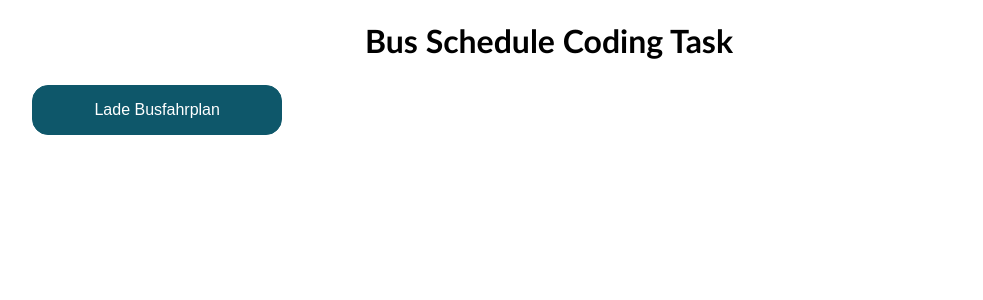
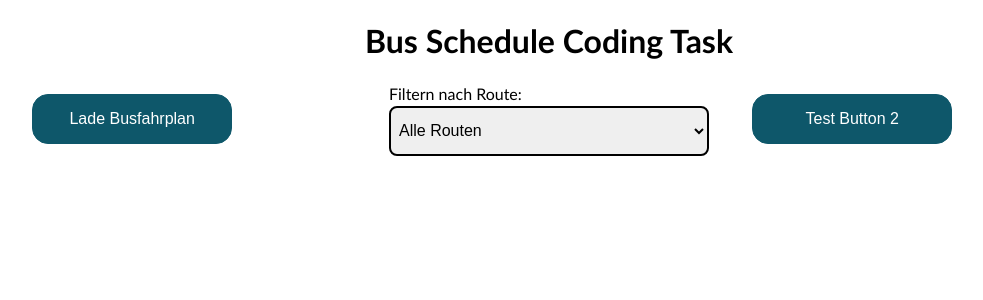
Before and after one commit to DepTrai95/bus-schedule-coding-task, a Next.js app: page / in a window 1280 px wide. Shown: the top 300 px of the page, without its empty margins (91-1074 px from the left). Built offline with nearby package versions, Linux system fonts and the light colour scheme.

Commit message:
[FEATURE] add functionality of the filter and a little bit of styling

```diff
--- a/src/app/components/Filter.tsx
+++ b/src/app/components/Filter.tsx
@@ -1,16 +1,34 @@
-"use client";
-import React from "react";
+// Filter.tsx
+import React, { useState, useEffect } from "react";
 
-const Filter = () => {
+interface FilterProps {
+  routes: string[];
+  onFilterChange: (selectedRoute: string) => void;
+}
+
+const Filter: React.FC<FilterProps> = ({ routes, onFilterChange }) => {
+  const [selectedRoute, setSelectedRoute] = useState("");
+
+  useEffect(() => {
+    onFilterChange(selectedRoute);
+  }, [selectedRoute, onFilterChange]);
+
   return (
-    <div>
-      <button
-        onClick={() => {
-          console.log("Clicked Filter");
-        }}
+    <div className="form-group">
+      <label htmlFor="routeFilter">Filtern nach Route: </label>
+      <select
+        className="form-control"
+        id="routeFilter"
+        value={selectedRoute}
+        onChange={(e) => setSelectedRoute(e.target.value)}
       >
-        Click me - Filter Component
-      </button>
+        <option value="">Alle Routen</option>
+        {routes.map((route) => (
+          <option key={route} value={route}>
+            {route}
+          </option>
+        ))}
+      </select>
     </div>
   );
 };
--- a/src/app/components/ScheduleList.tsx
+++ b/src/app/components/ScheduleList.tsx
@@ -11,7 +11,12 @@ interface BusStop {
   }[];
 }
 
-const Schedule: React.FC = () => {
+interface ScheduleProps {
+  selectedRoute: string;
+}
+
+
+const Schedule: React.FC<ScheduleProps> = ({ selectedRoute }) => {
   const [scheduleData, setScheduleData] = useState<BusStop[]>([]);
   const [loading, setLoading] = useState(false);
 
@@ -21,7 +26,13 @@ const Schedule: React.FC = () => {
         setLoading(true);
         const response = await GET();
         const data: BusStop[] = await response.json();
-        setScheduleData(data);
+
+        // if route is selected, filter the plan/data
+        const filteredData = selectedRoute
+          ? data.filter((route) => route.route === selectedRoute)
+          : data;
+
+        setScheduleData(filteredData);
       } catch (error) {
         console.error("Error fetching schedule data:", error);
       } finally {
@@ -30,7 +41,7 @@ const Schedule: React.FC = () => {
     };
 
     fetchScheduleData();
-  }, []);
+  }, [selectedRoute]);
 
   return (
     <div className="content-area">
--- a/src/app/globals.css
+++ b/src/app/globals.css
@@ -1,7 +1,9 @@
 html, body {
+  font-family: 'Trebuchet MS', 'Lucida Sans Unicode', 'Lucida Grande', 'Lucida Sans', Arial, sans-serif;
+  font-size: 16px;
+  font-weight: 400;
   margin: 0;
   padding: 0;
-  font-family: 'Trebuchet MS', 'Lucida Sans Unicode', 'Lucida Grande', 'Lucida Sans', Arial, sans-serif;
 }
 
 main {
@@ -34,7 +36,7 @@ main {
   cursor: pointer;
   font-size: 16px;
   margin: 0.2rem;
-  min-width: 250px;
+  min-width: 200px;
   padding: 15px;
   text-decoration: none;
 }
@@ -45,6 +47,8 @@ main {
   justify-content: center;
 }
 
+
+/*  TABLE STYLING */
 table {
   border-collapse: collapse;
   margin-top: 20px;
@@ -61,3 +65,39 @@ td {
 th {
   background-color: #f2f2f2;
 }
+
+/* FLEXBOX STYLING */
+
+.grid--default {
+  align-items: center;
+  display: flex;
+  flex-direction: row;
+  flex-wrap: nowrap;
+  justify-content: center;
+  margin: 0 -20px;
+}
+
+.grid--default .grid-item {
+  padding: 0 20px;
+  width: calc(100% / 3);
+}
+
+/* FORM STYLING */
+.form-group {
+  line-height: 1.5;
+}
+
+.form-control {
+  border-radius: 8px;
+  border: 2px solid #000;
+  font-size: 16px;
+  font-weight: 500;
+  height: 50px;
+  padding: 8px 4px;
+  transition: border .3s;
+  width: 100%;
+}
+
+.form-control:hover {
+  border: 2px solid #0e576a;
+}
--- a/src/app/page.tsx
+++ b/src/app/page.tsx
@@ -7,9 +7,14 @@ import StopDetails from "./components/StopDetails";
 
 export default function Home() {
   const [selectedButton, setSelectedButton] = useState<string | null>(null);
+  const [selectedRoute, setSelectedRoute] = useState<string>("");
 
   const handleButtonClick = (buttonName: string) => {
     setSelectedButton(buttonName);
+  };
+
+  const handleFilterChange = (route: string) => {
+    setSelectedRoute(route);
   };
 
   return (
@@ -17,15 +22,34 @@ export default function Home() {
       <h1 className="text-center">Bus Schedule Coding Task</h1>
       <div className="content-area">
         <div className="inner">
-          <Button
-            className="btn--primary"
-            label="Lade Busfahrplan"
-            onClick={() => handleButtonClick("schedule")}
-          />
+          <div className="grid--default">
+            <div className="grid-item">
+              <Button
+                className="btn--primary"
+                label="Lade Busfahrplan"
+                onClick={() => handleButtonClick("schedule")}
+              />
+            </div>
+            <div className="grid-item">
+              <Filter
+                routes={["Route A", "Route B", "Route C"]} //now as a test - probably have to refactor to use data from json
+                onFilterChange={handleFilterChange}
+              />
+            </div>
+            <div className="grid-item">
+              <Button
+                className="btn--primary"
+                label="Test Button 2"
+                onClick={() => console.log("Test2")}
+              />
+            </div>
+          </div>
         </div>
       </div>
 
-      {selectedButton === "schedule" && <Schedule />}
+      {selectedButton === "schedule" && (
+        <Schedule selectedRoute={selectedRoute} />
+      )}
     </main>
   );
 }
```
Also changed, not shown: src/app/components/StopDetails.tsx (+5 -2 lines).
